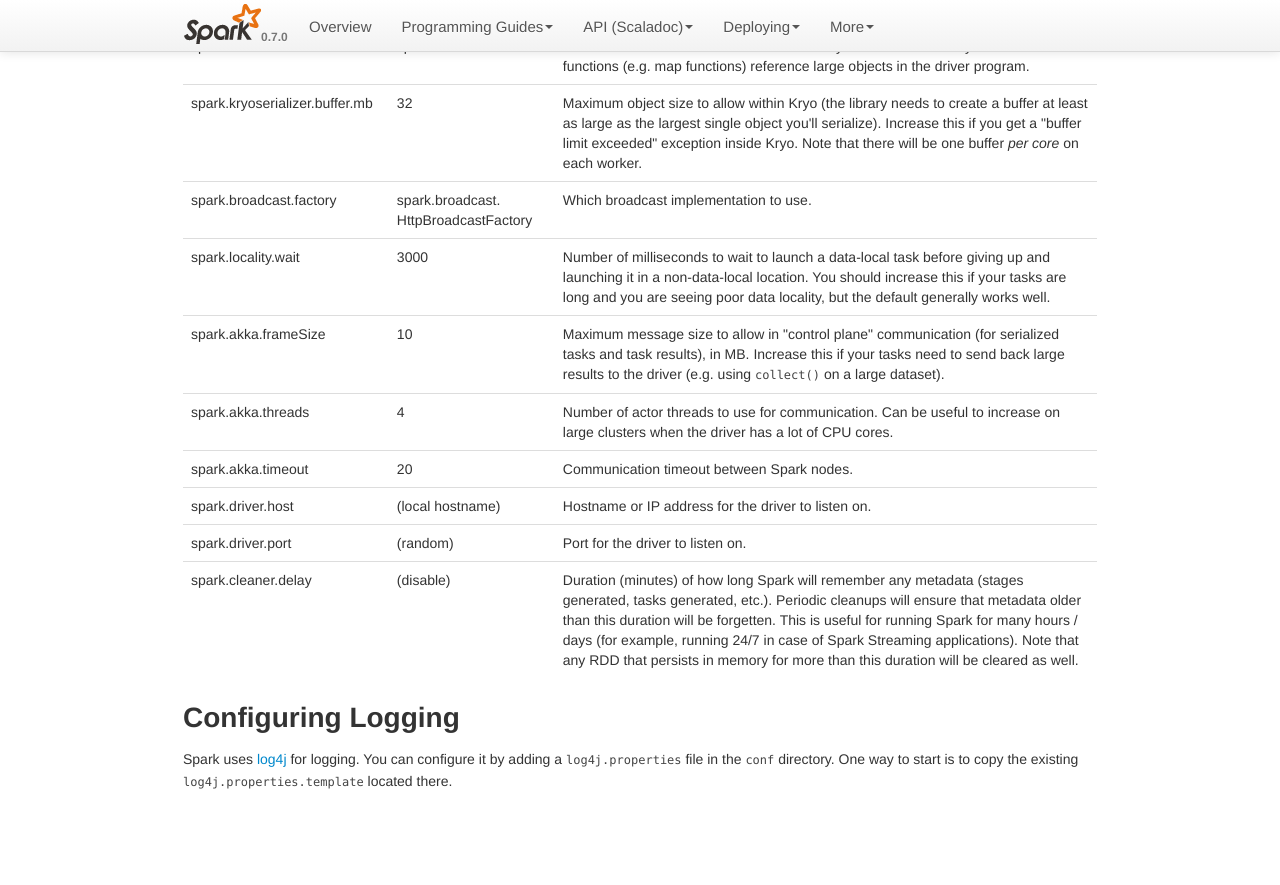
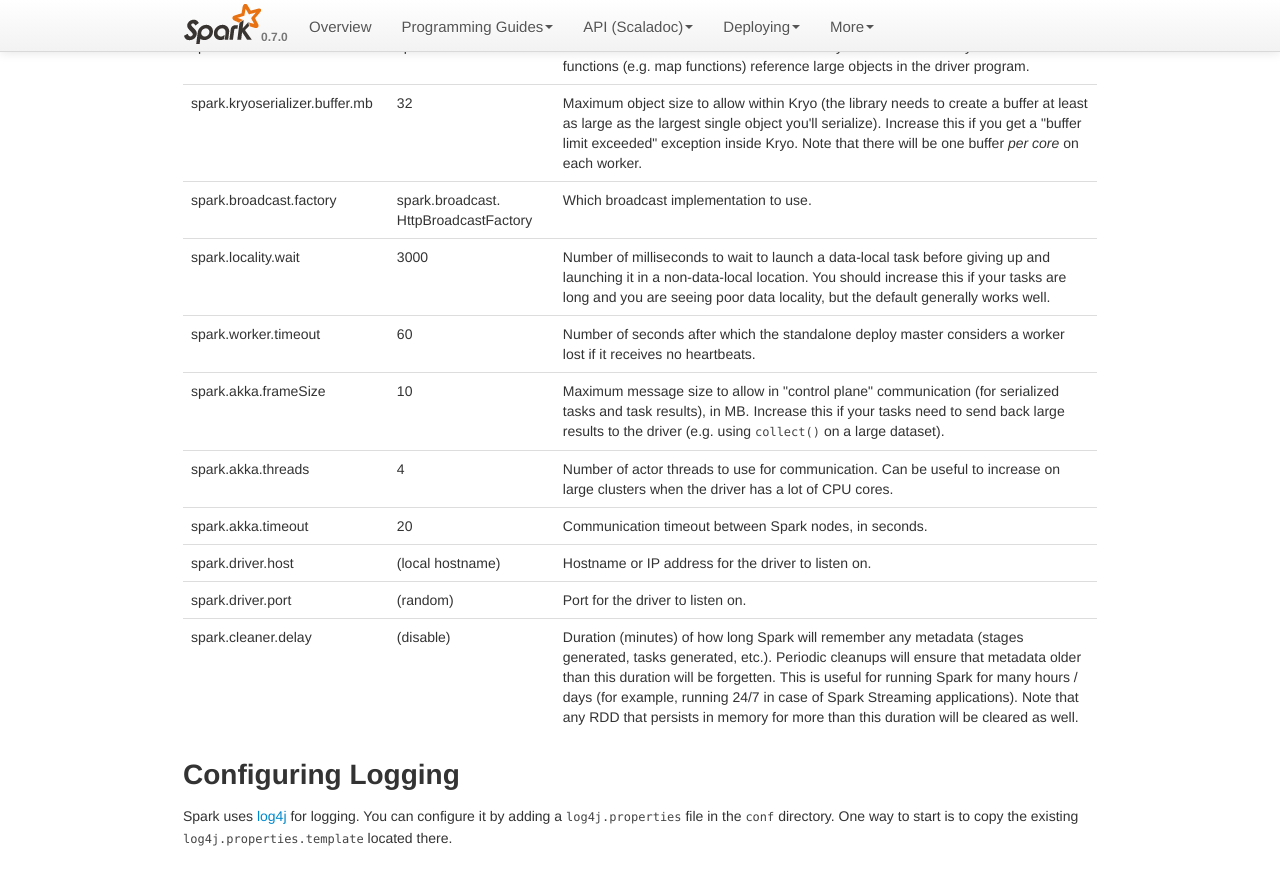
Before and after one commit to jaricftw/spark, a Jekyll site: the page built from docs/configuration.md, in a window 1280 px wide and 900 px high, scrolled down 1918 px. Shown: the top 885 px of the window. Built offline with Jekyll 4.4.1, drawn with Linux system fonts in a browser that asks for light colours; before the commit the page ends 2761 px from its top, so only the background shows below that.

```diff
--- a/docs/configuration.md
+++ b/docs/configuration.md
@@ -198,6 +198,14 @@
   </td>
 </tr>
 <tr>
+  <td>spark.worker.timeout</td>
+  <td>60</td>
+  <td>
+    Number of seconds after which the standalone deploy master considers a worker lost if it
+    receives no heartbeats.
+  </td>
+</tr>
+<tr>
   <td>spark.akka.frameSize</td>
   <td>10</td>
   <td>
@@ -218,7 +226,7 @@
   <td>spark.akka.timeout</td>
   <td>20</td>
   <td>
-    Communication timeout between Spark nodes.
+    Communication timeout between Spark nodes, in seconds.
   </td>
 </tr>
 <tr>
```
Also changed, not shown: docs/spark-standalone.md (+8 -0 lines), 1 other file.
